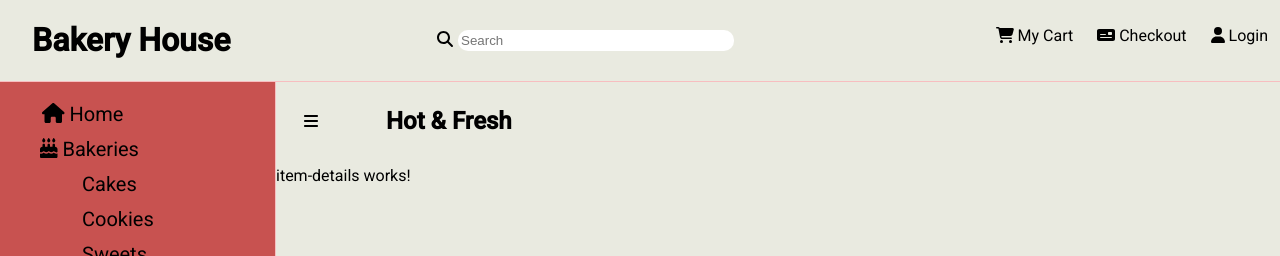
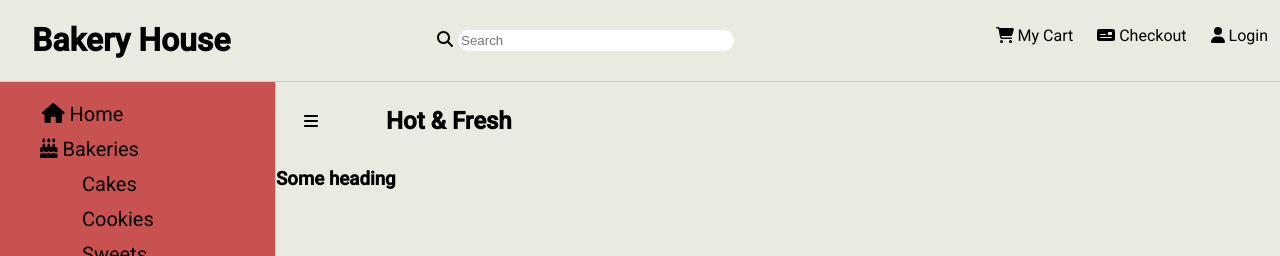
Before and after one commit to shagat/bakery-ecom, an Angular app in the folder bakery/: page /home/1 in a window 1280 px wide. Shown: the top 256 px of the page. Built offline with nearby package versions, Linux system fonts and the light colour scheme.

Commit message:
items details page structure html

```diff
--- a/bakery/src/app/items/item-details/item-details.component.html
+++ b/bakery/src/app/items/item-details/item-details.component.html
@@ -1 +1,11 @@
-<p>item-details works!</p>
+<div class="container">
+    <div class="details-heading">
+        <h3>Some heading</h3>
+    </div>
+    <div class="details-image">
+
+    </div>
+    <div class="details">
+
+    </div>
+</div>
```
